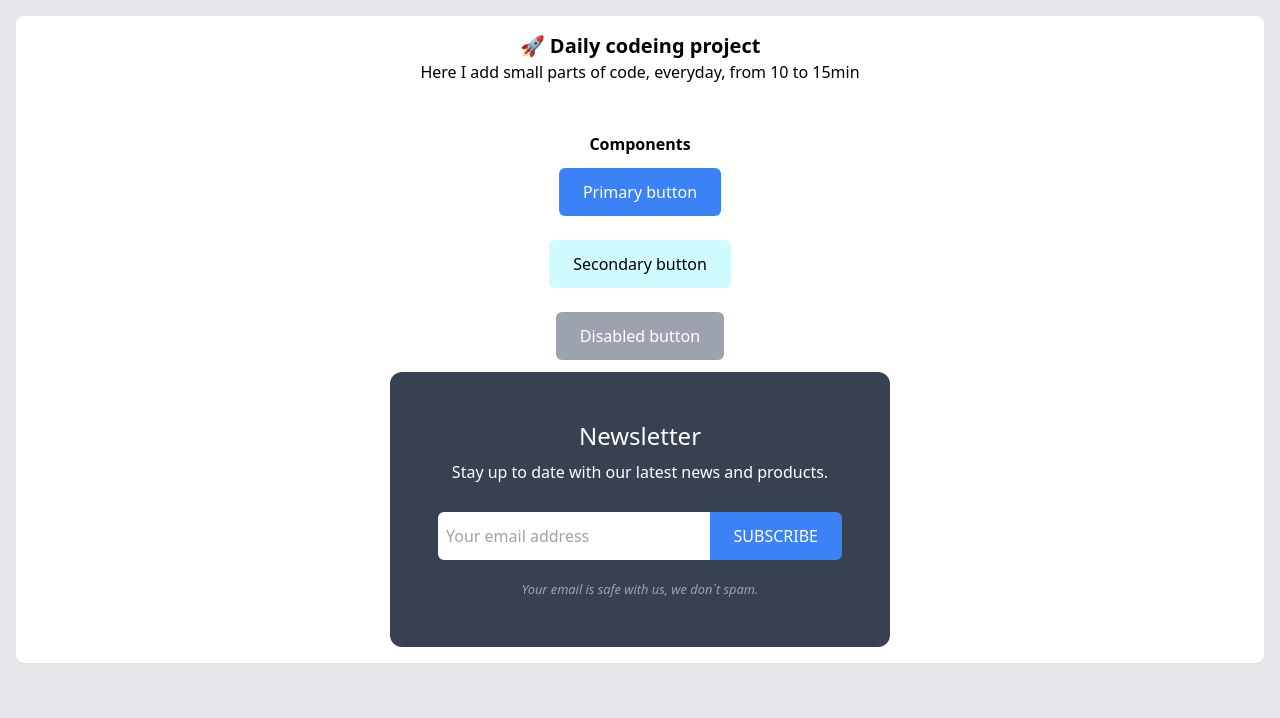
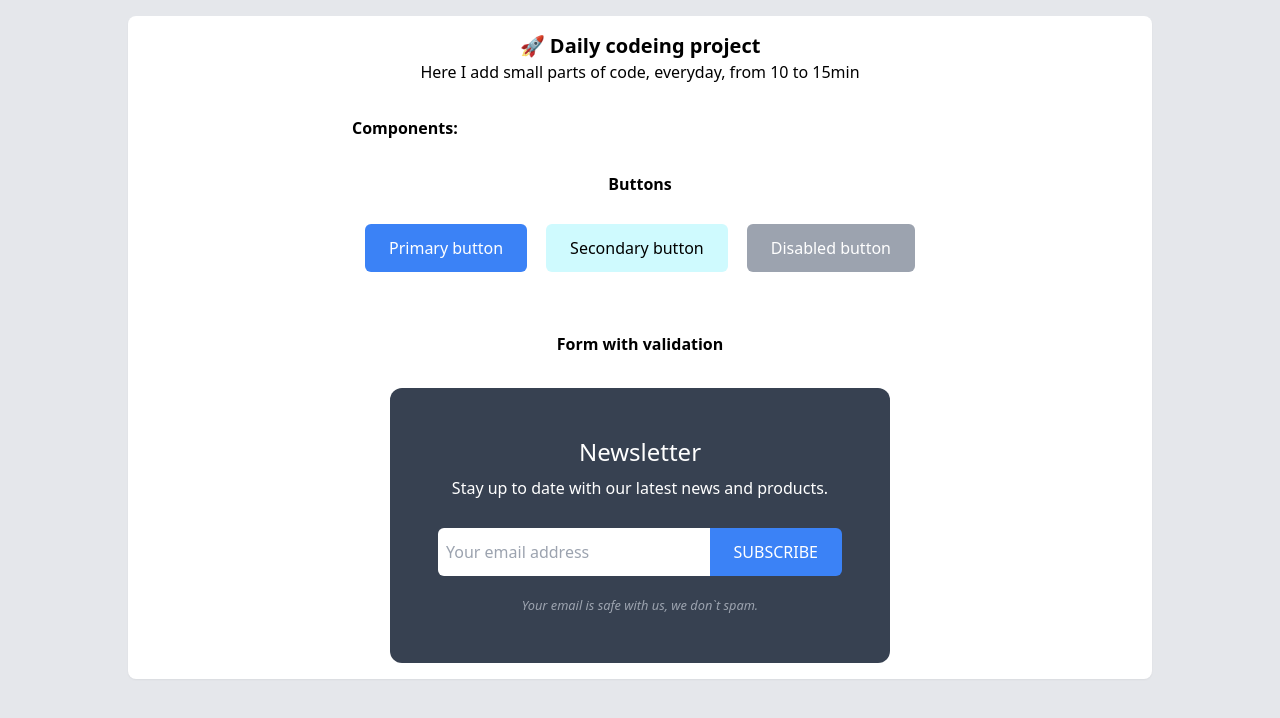
Before and after one commit to szczepanieceryk/daily-coding, a React (Vite) app: page / in a window 1280 px wide. Shown: the top 718 px of the page. Built offline with nearby package versions, Linux system fonts and the light colour scheme.

Commit message:
fix(ui): update main page display

```diff
--- a/src/App.tsx
+++ b/src/App.tsx
@@ -7,15 +7,21 @@ const App = () => {
 
   return (
     <div>
-      <div className="bg-white rounded-lg shadow-sm p-4 mb-4">
+      <div className="max-w-5xl mx-auto bg-white rounded-lg shadow-sm p-4 mb-4">
+        <div className="max-w-xl mx-auto">
           <h1 className="text-xl font-bold text-center">🚀 Daily codeing project</h1>
           <span className="block text-center">
             Here I add small parts of code, everyday, from 10 to 15min{' '}
           </span>
-        <div className="mt-[3em] flex flex-wrap justify-center max-w-[200px] mx-auto">
-          <span>
-            <strong>Components</strong>
+
+          <span className="block my-[2em]">
+            <strong>Components:</strong>
           </span>
+
+          <span className="block text-center">
+            <strong>Buttons</strong>
+          </span>
+          <div className="my-[1em] flex flex-nowrap justify-between max-w-[550px] mx-auto">
             {/* Primary button */}
             <Button content="Primary button" style="primary" onClick={handleClick} type="button" />
 
@@ -36,7 +42,12 @@ const App = () => {
               disabled={true}
             />
           </div>
+          <span className="block text-center">
+            <strong className="block mt-[3em] mb-[2em]">Form with validation</strong>
+          </span>
+          {/* Newsletter Form */}
           <NewsletterForm />
+        </div>
       </div>
     </div>
   );
```
Lines whose indentation alone changed are shown as unchanged.
